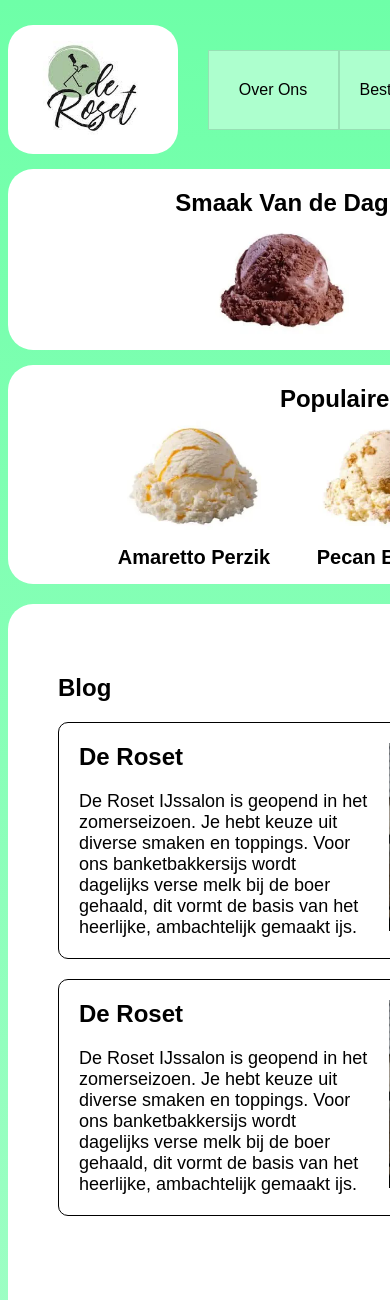
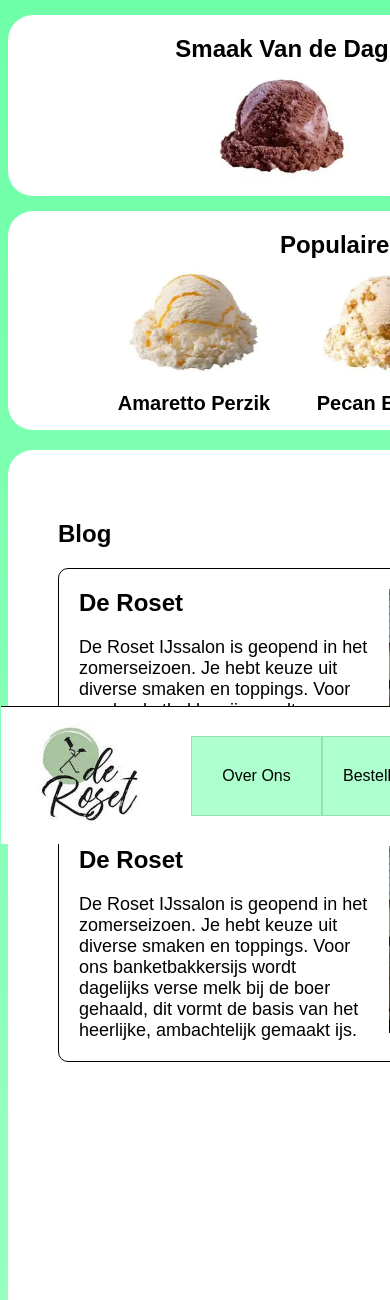
Before and after one commit to dennisdalmolen/de-roset, a PHP site: page /blog.php in a window 390 px wide; the page is wider, and only the part inside the window is pictured. Shown: the top 1300 px of that part. Run offline with PHP 8.4, Linux system fonts and the light colour scheme.

Commit message:
Responsive Changes

```diff
--- a/responsive.css
+++ b/responsive.css
@@ -333,6 +333,13 @@
     .main-main {
         height: 700px;
     }
+
+    .ijs-item-lower .bestel-knop-1 {
+        padding: 8px;
+        font-size: 18px;
+        position: relative;
+        top: -16px;
+    }
 }
 
 @media screen and (max-width: 500px) {
@@ -379,7 +386,7 @@
     }
 
     .main-main {
-        height: 1800px;
+        height: 2100px;
     }
 
     .text-1 h3 {
@@ -390,10 +397,42 @@
         padding: 15px;
         font-size: 30px;
         border-radius: 200px;
+        position: relative;
+        top: -25px;
     }
 
     .ijs-image .text-1 h3 {
         margin-bottom: -20px;
     }
 
+    .ijs-item-lower input {
+        width: 55px;
+        height: 40px;
+    }
+
+    .header-group {
+        display: flex;
+        justify-content: center;
+        align-items: center;
+        position: fixed;
+        bottom: 10px;
+        background-color: #fff;
+        z-index: 9999;
+        margin: 0px 0 -10px -7px;
+        border-top: 1px solid black;
+    }
+
+    .footer-group {
+        margin-bottom: 160px;
+    }
+
+    .header-left {
+        margin: 0 10px 0 0;
+        mix-blend-mode: multiply;
+    }
+
+    .header-right {
+        margin-right: 25px;
+    }
+
 }
```
